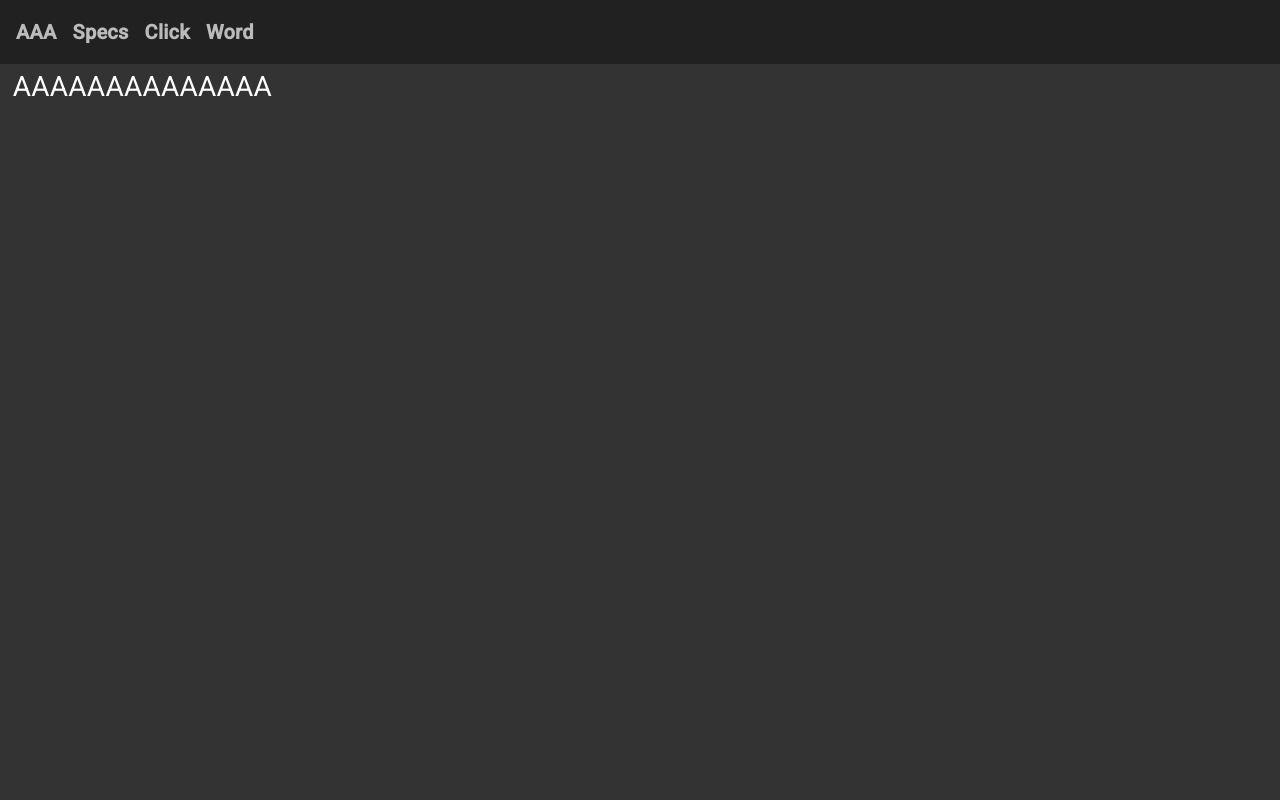
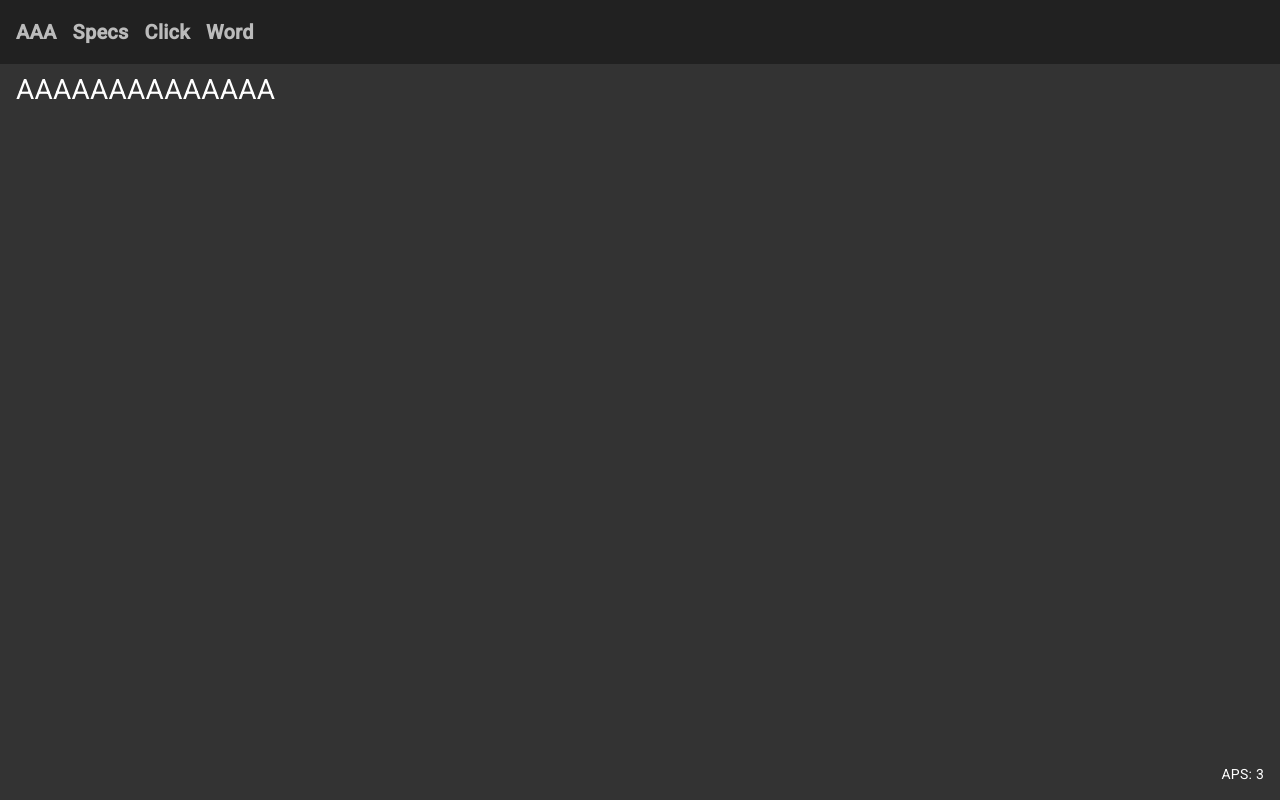
Before and after one commit to YelovSK/YelovSK.github.io, an Angular app: page / in a window 1280 px wide. Built offline with nearby package versions, Linux system fonts and the light colour scheme.

Commit message:
misc css

```diff
--- a/src/app/app.component.css
+++ b/src/app/app.component.css
@@ -0,0 +1,3 @@
+.container {
+    padding: 1rem;
+}
--- a/src/app/app.component.html
+++ b/src/app/app.component.html
@@ -1,2 +1,5 @@
 <app-navbar></app-navbar>
-<router-outlet></router-outlet>
+
+<div class="container">
+    <router-outlet></router-outlet>
+</div>
--- a/src/app/pages/click/click.component.css
+++ b/src/app/pages/click/click.component.css
@@ -3,3 +3,8 @@
     color: rgba(255, 255, 255, 0.1);
     font-family: Roboto, "Helvetica Neue", sans-serif;
 }
+
+.rat {
+    position: relative;
+    width: 10%;
+}
--- a/src/app/pages/click/click.component.html
+++ b/src/app/pages/click/click.component.html
@@ -1,6 +1,8 @@
-<div class="center unselectable">
-    <p class="score-text">SCORE: {{score()}}</p>
+<div class="container">
+    <div class="center unselectable">
+        <p class="score-text">SCORE: {{score()}}</p>
+    </div>
+
+    <img #rat class="rat" [src]="image()" draggable="false" (mousedown)="onImageClick()" [style.position]="'relative'"
+        [style.top.px]="position().top" [style.left.px]="position().left" />
 </div>
-
-<img #jumpingImage [src]="image()" draggable="false" (mousedown)="onImageClick()" [style.position]="'absolute'"
-    [style.top.px]="position().top" [style.left.px]="position().left" />
--- a/src/app/pages/click/click.component.ts
+++ b/src/app/pages/click/click.component.ts
@@ -1,4 +1,4 @@
-import { Component, ElementRef, ViewChild, computed, effect, inject, signal } from '@angular/core';
+import { AfterViewInit, Component, ElementRef, HostListener, ViewChild, computed, effect, inject, signal } from '@angular/core';
 import { takeUntilDestroyed } from '@angular/core/rxjs-interop';
 import { interval } from 'rxjs';
 import { tap } from 'rxjs/operators';
@@ -10,7 +10,9 @@ import { Constants } from 'src/app/common/constants';
   styleUrls: ['./click.component.css'],
   standalone: true
 })
-export class ClickComponent {
+export class ClickComponent implements AfterViewInit {
+  @ViewChild('rat') rat!: ElementRef<HTMLImageElement>;
+
   readonly score = signal(0);
   readonly image = computed(() => this.isJumping() ? Constants.Assets.XDD : Constants.Assets.DDX);
   readonly position = signal({ top: 0, left: 0 });
@@ -28,8 +30,16 @@ export class ClickComponent {
         })
       )
       .subscribe();
+  }
 
+  ngAfterViewInit() {
     this.randomizePosition();
+  }
+
+  @HostListener('window:resize', ['$event'])
+  onResizeHandler(event: any): void {
+    console.log(event.target!.innerWidth);
+    console.log(window.innerWidth);
   }
 
   onImageClick() {
@@ -48,9 +58,13 @@ export class ClickComponent {
   }
 
   private randomizePosition() {
+    // Stupid
+    const leftMax = window.innerWidth - this.rat.nativeElement.width - 32;
+    const topMax = window.innerHeight - this.rat.nativeElement.height - 32;
+
     this.position.set({
-      top: Math.random() * (window.innerHeight - 100),
-      left: Math.random() * (window.innerWidth - 100)
+      top: Math.random() * topMax,
+      left: Math.random() * leftMax,
     });
   }
 }
--- a/src/app/pages/home/home.component.css
+++ b/src/app/pages/home/home.component.css
@@ -1,5 +1,11 @@
 .cringe {
     word-wrap: break-word;
     font-size: 2em;
-    padding: 1%;
 }
+
+.lower-right {
+    position: absolute;
+    bottom: 0;
+    right: 0;
+    margin: 1rem;
+}
--- a/src/app/pages/home/home.component.html
+++ b/src/app/pages/home/home.component.html
@@ -1 +1,5 @@
 <p [innerText]="aaa()" class="cringe"></p>
+
+<div class="lower-right">
+    APS: {{ 1000 / (intervalSubject$ | async)! | number: '1.0-0' }}
+</div>
--- a/src/app/pages/home/home.component.ts
+++ b/src/app/pages/home/home.component.ts
@@ -1,3 +1,4 @@
+import { CommonModule } from '@angular/common';
 import { Component, signal, computed, inject, DestroyRef } from '@angular/core';
 import { takeUntilDestroyed } from '@angular/core/rxjs-interop';
 import { BehaviorSubject, switchMap, timer, tap, map, delay, delayWhen } from 'rxjs';
@@ -6,21 +7,22 @@ import { BehaviorSubject, switchMap, timer, tap, map, delay, delayWhen } from 'r
   selector: 'app-home',
   templateUrl: './home.component.html',
   styleUrls: ['./home.component.css'],
+  imports: [CommonModule],
   standalone: true
 })
 export class HomeComponent {
   readonly letterCount = signal(0);
   readonly aaa = computed(() => 'A'.repeat(this.letterCount()));
-  readonly intervalSubject = new BehaviorSubject<number>(500);
+  readonly intervalSubject$ = new BehaviorSubject<number>(500);
 
   constructor() {
-    this.intervalSubject.pipe(
+    this.intervalSubject$.pipe(
       switchMap(interval =>
         timer(0, interval).pipe(
           tap(() => this.letterCount.update(count => count + 1)),
-          map(() => Math.max(1, this.intervalSubject.value * 0.96)),
+          map(() => Math.max(10, this.intervalSubject$.value * 0.96)),
           delayWhen(newInterval => timer(newInterval)),
-          tap(newInterval => this.intervalSubject.next(newInterval))
+          tap(newInterval => this.intervalSubject$.next(newInterval))
         )
       ),
       takeUntilDestroyed()
--- a/src/app/pages/specs/specs.component.css
+++ b/src/app/pages/specs/specs.component.css
@@ -1,6 +1,18 @@
-.mat-expansion-panel {
-    border-radius: 8px !important;
-    margin: 16px 0.5% !important;
+.mat-accordion {
+    display: grid;
+    gap: 1rem;
+
+    img {
+        max-width: 5%;
+    }
+
+    .mat-expansion-panel {
+        border-radius: 1vmin !important;
+    }
+
+    .mat-expansion-panel-spacing {
+        margin: 0;
+    }
 }
 
 .nested-panel {
@@ -10,7 +22,3 @@
 .obsolete {
     background-color: grey;
 }
-
-img {
-    max-width: 5%;
-}
```
Also changed, not shown: 4 other files (tests, documents, lock files or other folders).
